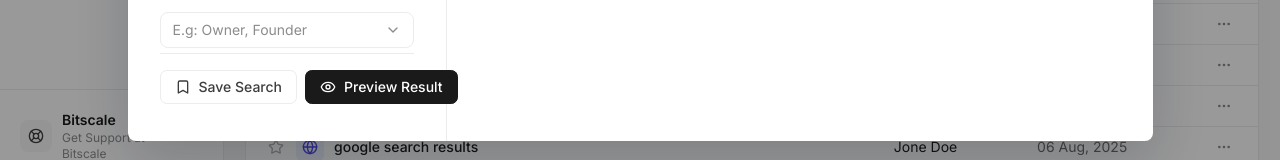
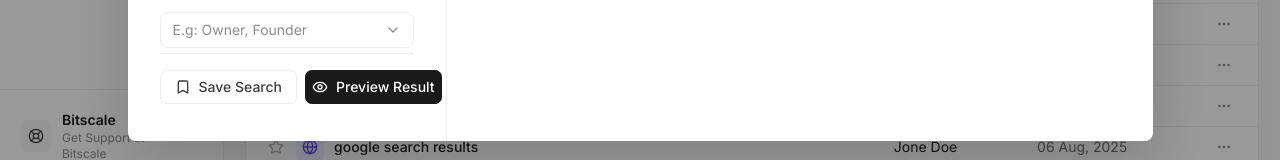
Before and after one commit to SaxenaAarohi/Bitscale-assignment, a Next.js app: page / in a window 1280 px wide. Both pictures are taken after a click on the button "Find People". Shown: the part 618-778 px from the top of the page. Built offline with nearby package versions, Linux system fonts and the light colour scheme.

Commit message:
Update Preview Result button styling
Added custom class for button height and width.

```diff
--- a/components/findpeople/FindPeopleModal.tsx
+++ b/components/findpeople/FindPeopleModal.tsx
@@ -63,7 +63,7 @@ export function FindPeopleModal({
               <Button variant="secondary" leftIcon={<Bookmark className="h-4 w-4" />}>
                 Save Search
               </Button>
-              <Button variant="dark" leftIcon={<Eye className="h-4 w-4" />}>
+                 <Button variant="dark" leftIcon={<Eye className="h-4 w-4" />}  className={"h-[34px] w-[160px] px-[6px]"}>
                 Preview Result
               </Button>
             </div>
```
